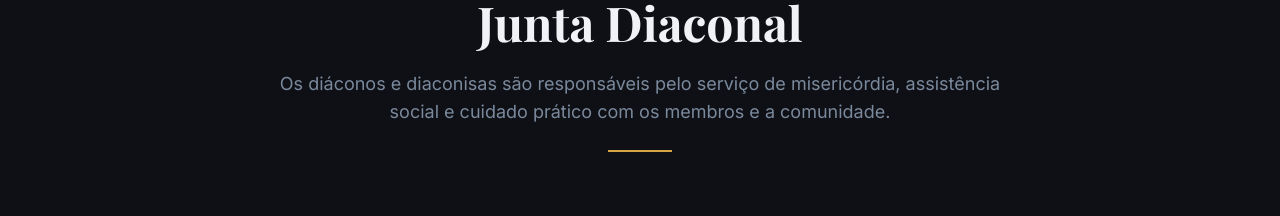
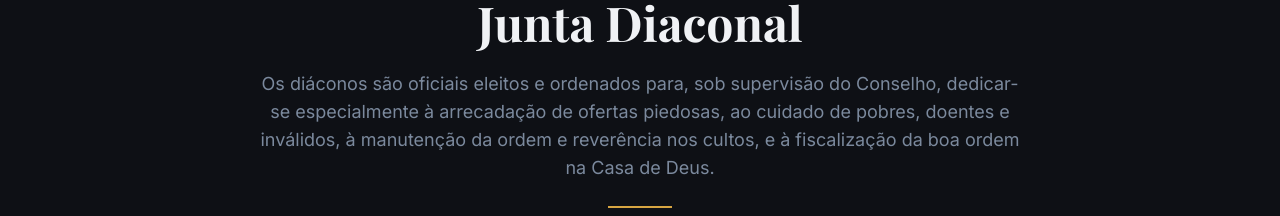
Before and after one commit to tanomeusite/site_ipscarlos, a React (Vite) app: page /lideranca/junta-diaconal in a window 1280 px wide. Shown: the part 520-736 px from the top of the page. Built offline with nearby package versions, Linux system fonts and the light colour scheme; no server answers; a web font is replaced by a local one.

Commit message:
File changes

```diff
--- a/src/pages/lideranca/JuntaDiaconal.jsx
+++ b/src/pages/lideranca/JuntaDiaconal.jsx
@@ -29,7 +29,7 @@ export default function JuntaDiaconal() {
           <SectionHeader
             overline="Serviço e Cuidado"
             title="Junta Diaconal"
-            description="Os diáconos e diaconisas são responsáveis pelo serviço de misericórdia, assistência social e cuidado prático com os membros e a comunidade."
+            description="Os diáconos são oficiais eleitos e ordenados para, sob supervisão do Conselho, dedicar-se especialmente à arrecadação de ofertas piedosas, ao cuidado de pobres, doentes e inválidos, à manutenção da ordem e reverência nos cultos, e à fiscalização da boa ordem na Casa de Deus."
           />
 
           <motion.div
```
